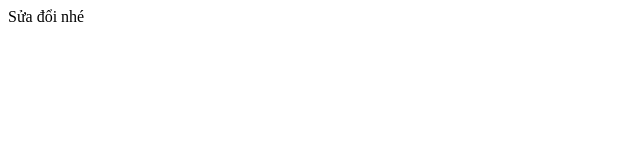
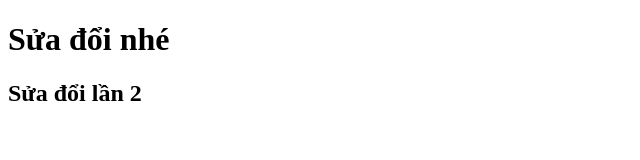
Before and after one commit to Duyenluu22/duan3, a plain HTML site: page index.html in a window 1280 px wide. Shown: the whole page, without its empty margins (0-640 px from the left). Drawn offline with Linux system fonts and the light colour scheme.

Commit message:
test comit

```diff
--- a/index.html
+++ b/index.html
@@ -6,6 +6,7 @@
     <title>duan3</title>
   </head>
   <body>
-    <hgit 1>Sửa đổi nhé</hgit>
+    <h1>Sửa đổi nhé</h1>
+    <h2>Sửa đổi lần 2</h2>
   </body>
 </html>
```
